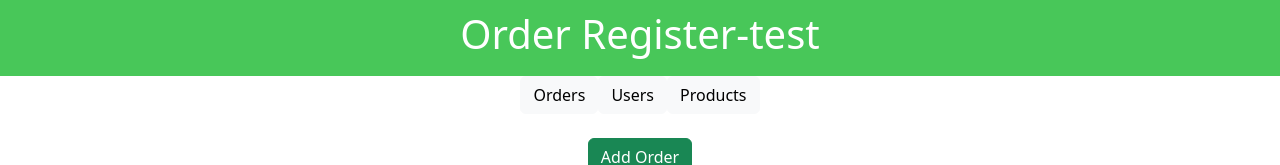
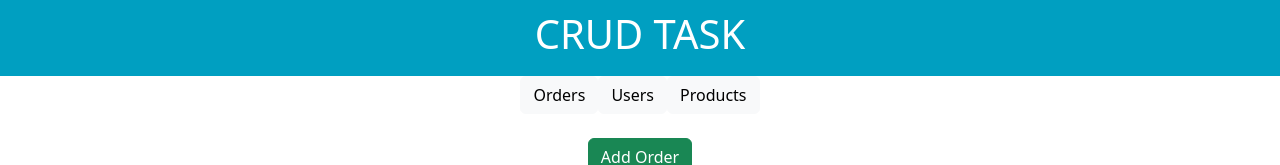
Before and after one commit to atahoseini/fishbone-app, a React (Create React App) app: page / in a window 1280 px wide. Shown: the top 165 px of the page. Built offline with nearby package versions, Linux system fonts and the light colour scheme; no server answers.

Commit message:
set header

```diff
--- a/src/App.css
+++ b/src/App.css
@@ -38,7 +38,7 @@
 }
 
 .header {
-  background-color: rgb(72, 199, 89);
+  background-color: #009fc1;
   color: #fff;
   text-align: center;
   padding: 10px 0;
--- a/src/App.tsx
+++ b/src/App.tsx
@@ -18,7 +18,7 @@ const App = () => {
   return (
     <div className="App">
       <header className="header">
-        <h1>Order Register-test</h1>
+        <h1>CRUD TASK</h1>
       </header>
 <main>
           {/* <div>{activeComponent}</div> */}
```
